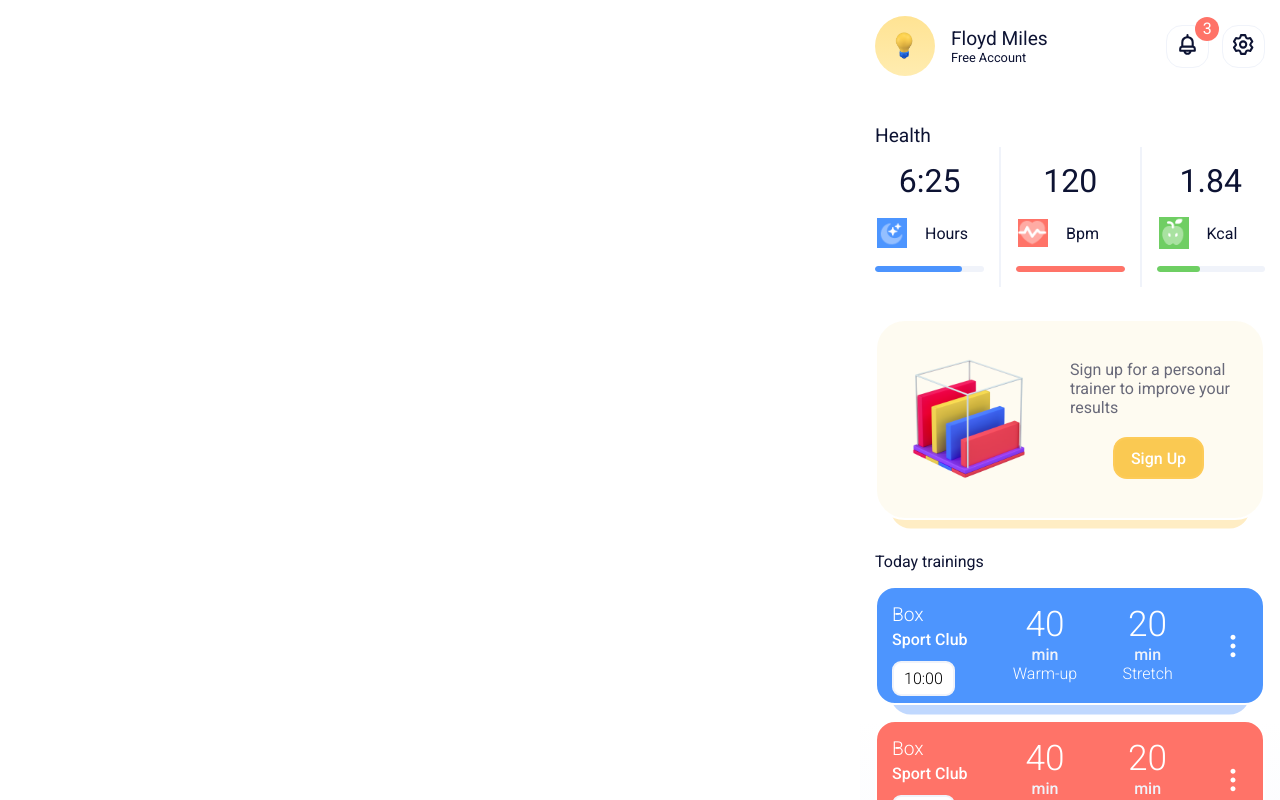
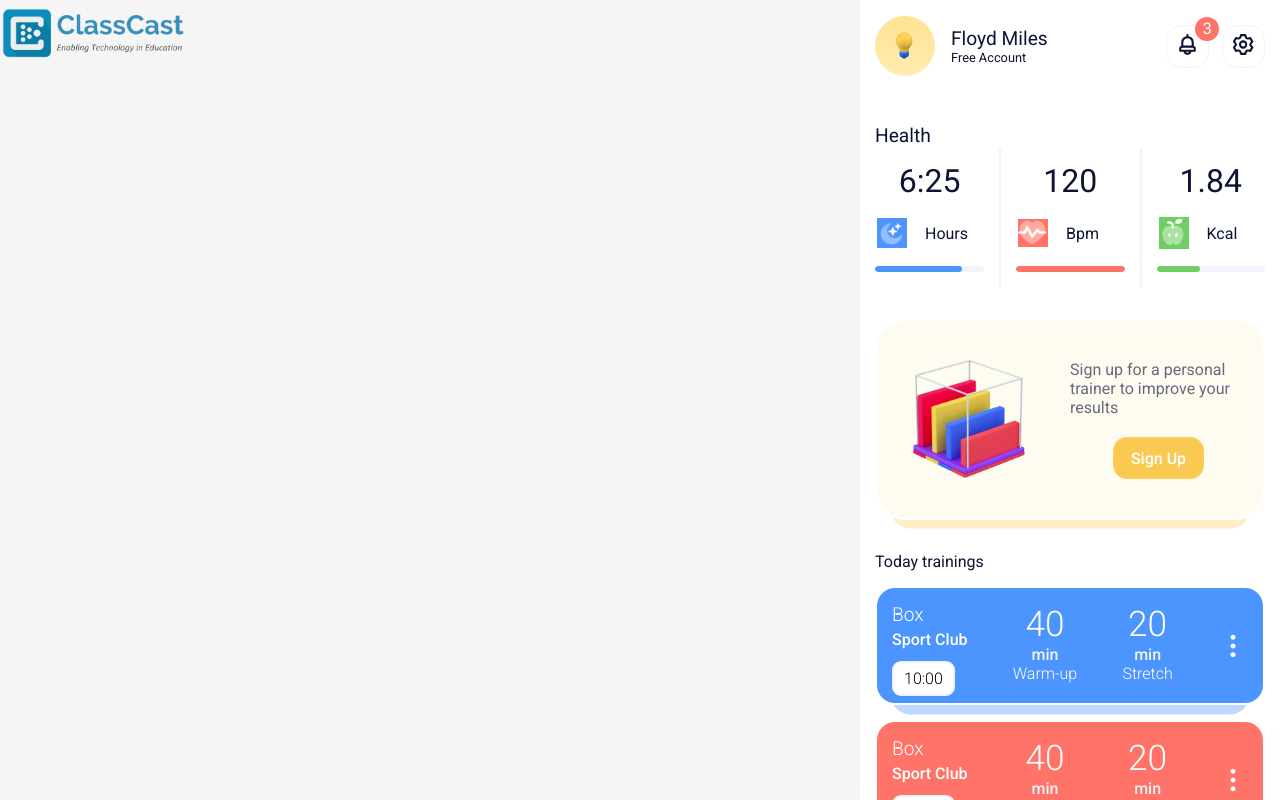
Before and after one commit to TheDarkStrix/ClassCast-React, a React (Create React App) app: page / in a window 1280 px wide. Built offline with nearby package versions, Linux system fonts and the light colour scheme.

Commit message:
Left Content: Add the left content section

```diff
--- a/src/App.js
+++ b/src/App.js
@@ -7,11 +7,13 @@ import Training from "./components/sidebar/training/training";
 import Dots from "./components/sidebar/dots/dots";
 import Trainers from "./components/sidebar/trainers/trainers";
 import Section from "./components/section/section";
+import LeftContent from "./components/leftContent/leftContent";
 
 function App() {
   return (
     <div className="App">
       <Container>
+        <LeftContent />
         <SideBarContainer>
           <Section>
             <Account />
--- /dev/null
+++ b/src/components/leftContent/leftContent.js
@@ -0,0 +1,15 @@
+import style from "./leftContent.module.css";
+
+const LeftContent = () => {
+  return (
+    <>
+      <div className={style.leftContent}>
+        <div className={style.company}>
+          <img src="assets/classCast.png" alt="company_logo" />
+        </div>
+      </div>
+    </>
+  );
+};
+
+export default LeftContent;
--- /dev/null
+++ b/src/components/leftContent/leftContent.module.css
@@ -0,0 +1,15 @@
+.company {
+  width: 200px;
+}
+
+.company img {
+  max-width: 100%;
+}
+
+.leftContent {
+  width: calc(100% - 420px);
+  position: relative;
+  background-color: rgb(245, 245, 245);
+  height: 100%;
+  display: inline-block;
+}
```
Also changed, not shown: public/assets/classCast.png (added).
